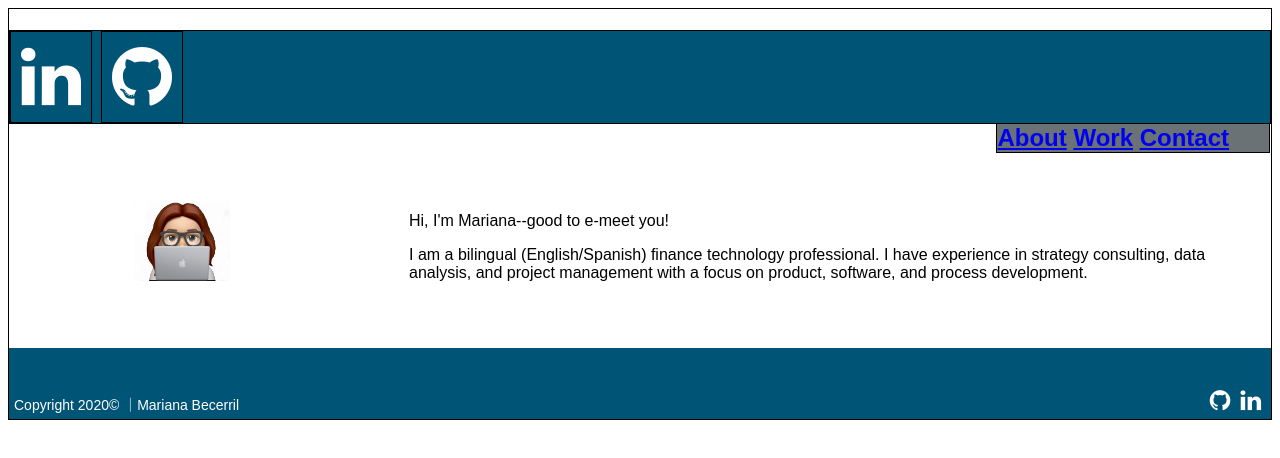
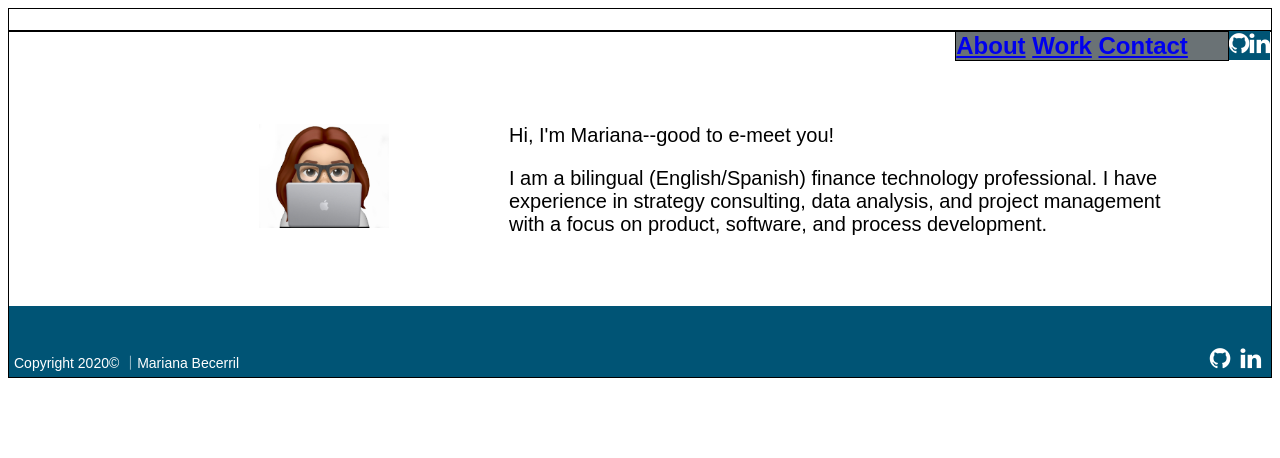
Before and after one commit to mcbecerril/meda-summer-2020-mariana, a plain HTML site: page Projects/portfolio/base.html in a window 1280 px wide. Drawn offline with Linux system fonts and the light colour scheme.

Commit message:
Second version of portfolio website base

```diff
--- a/Projects/portfolio/base.html
+++ b/Projects/portfolio/base.html
@@ -23,7 +23,6 @@
 
 <body>
     <h1>
-    <link rel="avatar" type="image/jpg" href="/avatar.jpg">
       <div class=headerIcons>
         <a href="https://www.linkedin.com/"><i class="fa fa-linkedin"></i></a>
         <a href="https://github.com"><i class="fa fa-github"></i></a>
@@ -39,7 +38,7 @@
   <div class=mainContainer>
     <div id=avatar>
       <a href="index.html">
-      <img src="images/avatar.jpg" alt="Home" width="96" height="80"></a>
+      <img src="images/avatar.jpg" alt="Home" width="130" height="104"></a>
     </div>
 
     <div class=mainText>
--- a/Projects/portfolio/styles.css
+++ b/Projects/portfolio/styles.css
@@ -19,37 +19,38 @@ body {
   }
 
 #avatar{
-  margin-left:2%;
   float:left;
   height:40px;
   width:40px;
-  padding-top: 55px;
+  padding-top: 70px;
   padding-bottom: 50px;
-  padding-left: 100px;
+  padding-left: 250px;
 }
 
 .mainText {
   font-family: "Helvetica Light", Arial, sans-serif;
-  font-size: 16px;
+  font-size: 20px;
   font-weight: lighter;
   height:auto;
-  padding-left:400px;
+  padding-left:500px;
   padding-top: 50px;
   padding-bottom: 50px;
+  padding-right: 100px;
+  border: 2px red;
 }
 
 h1 {
     background: #005475;
-    border:1px solid black; /*ISSUE*/
   }
 
 .headerIcons .fa {
-    padding: 10px;
-    font-size: 70px;
-    align-items: center;
+    padding-bottom: 5px;
+    font-size: 24px;
+    float: right;
     text-decoration: none;
     color: white;
-    border:1px solid black;
+
+    background-color: #005475;
   }
 
 footer {
```
Lines whose indentation alone changed are shown as unchanged.
